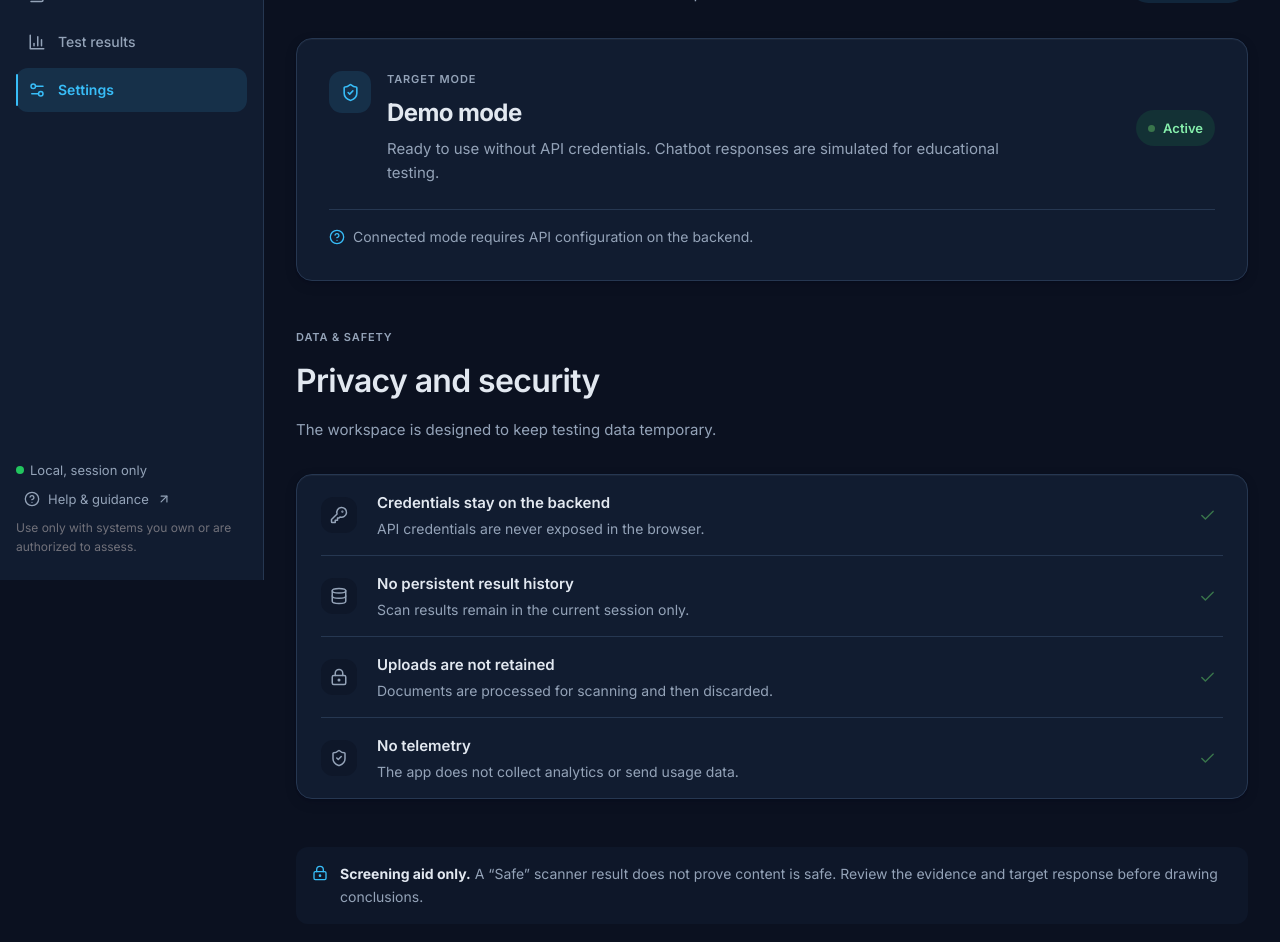
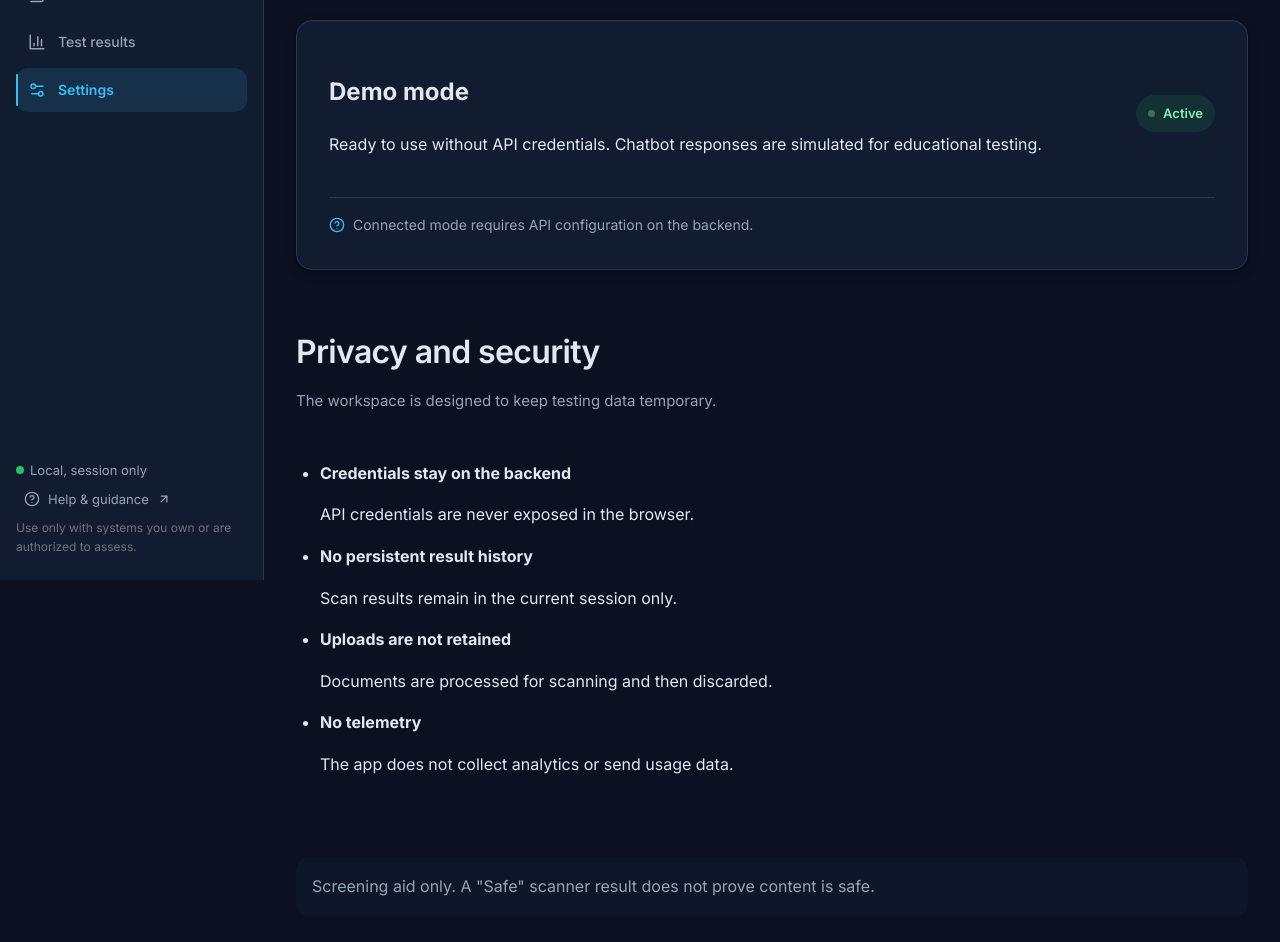
Before and after one commit to Devpal001/PromptGuard, a React (Vite) app in the folder frontend/: page /settings in a window 1280 px wide. Shown: the part 220-1162 px from the top of the page. Built offline with nearby package versions, Linux system fonts and the light colour scheme.

Commit message:
phase 3: static pages

```diff
--- a/frontend/src/pages/Overview.jsx
+++ b/frontend/src/pages/Overview.jsx
@@ -30,10 +30,6 @@ const Overview = () => (
         </div>
       </div>
       <div className="hero-visual">
-        <div className="hero-shield">
-          <ShieldCheck size={48} strokeWidth={2} />
-        </div>
-        <div className="hero-glow" />
       </div>
     </section>
 
@@ -45,18 +41,10 @@ const Overview = () => (
           <p className="section-subtitle">Current state of the PromptGuard workspace.</p>
         </div>
       </div>
-      <div className="card-grid">
-        <div className="card">
-          <div className="card-header"><div className="card-icon card-icon-cyan"><ShieldCheck size={22} /></div></div>
-          <h3 className="card-title">Detection engine</h3>
-          <p className="card-description">Rule-based screening active. Demo and Connected modes available.</p>
-        </div>
-        <div className="card">
-          <div className="card-header"><div className="card-icon card-icon-cyan"><Wifi size={22} /></div></div>
-          <h3 className="card-title">Provider</h3>
-          <p className="card-description">Gemini integration configured via backend. Test from Text Playground.</p>
-        </div>
-      </div>
+      <dl className="status-list">
+        <div><dt>Detection engine</dt><dd>Rule-based screening active. Demo and Connected modes available.</dd></div>
+        <div><dt>Provider</dt><dd>Gemini integration configured via backend. Test from Text Playground.</dd></div>
+      </dl>
     </section>
 
     <section className="section">
--- a/frontend/src/pages/Settings.jsx
+++ b/frontend/src/pages/Settings.jsx
@@ -1,47 +1,41 @@
 import React from 'react'
-import { Check, HelpCircle, Database, KeyRound, LockKeyhole, ShieldCheck, SlidersHorizontal } from 'lucide-react'
+import { HelpCircle, Database, KeyRound, LockKeyhole, ShieldCheck } from 'lucide-react'
 
 const privacyItems = [
-  { icon: KeyRound, title: 'Credentials stay on the backend', detail: 'API credentials are never exposed in the browser.' },
-  { icon: Database, title: 'No persistent result history', detail: 'Scan results remain in the current session only.' },
-  { icon: LockKeyhole, title: 'Uploads are not retained', detail: 'Documents are processed for scanning and then discarded.' },
-  { icon: ShieldCheck, title: 'No telemetry', detail: 'The app does not collect analytics or send usage data.' },
+  { title: 'Credentials stay on the backend', detail: 'API credentials are never exposed in the browser.' },
+  { title: 'No persistent result history', detail: 'Scan results remain in the current session only.' },
+  { title: 'Uploads are not retained', detail: 'Documents are processed for scanning and then discarded.' },
+  { title: 'No telemetry', detail: 'The app does not collect analytics or send usage data.' },
 ]
 
 const Settings = () => (
   <div className="tool-page settings-page">
     <header className="tool-page-heading">
       <div>
-        <span className="eyebrow muted">WORKSPACE PREFERENCES</span>
         <h1>Settings</h1>
         <p>Understand the active test mode and how this workspace handles data.</p>
       </div>
-      <span className="context-pill"><SlidersHorizontal size={15} /> Workspace</span>
     </header>
 
     <section className="surface-card settings-mode-card">
-      <div className="settings-mode-copy">
-        <span className="panel-icon panel-icon-red"><ShieldCheck size={19} /></span>
-        <div><span className="eyebrow muted">TARGET MODE</span><h2>Demo mode</h2><p>Ready to use without API credentials. Chatbot responses are simulated for educational testing.</p></div>
+      <div>
+        <h2>Demo mode</h2>
+        <p>Ready to use without API credentials. Chatbot responses are simulated for educational testing.</p>
       </div>
-      <span className="mode-status"><span /> Active</span>
-        <div className="settings-mode-footer"><HelpCircle size={16} /><span>Connected mode requires API configuration on the backend.</span></div>
+      <span className="mode-status"><span className="status-dot" /> Active</span>
+      <div className="settings-mode-footer"><HelpCircle size={16} /><span>Connected mode requires API configuration on the backend.</span></div>
     </section>
 
     <section className="section privacy-section">
       <div className="section-header">
-        <div><span className="eyebrow muted">DATA & SAFETY</span><h2 className="section-title">Privacy and security</h2><p className="section-subtitle">The workspace is designed to keep testing data temporary.</p></div>
+        <div><h2 className="section-title">Privacy and security</h2><p className="section-subtitle">The workspace is designed to keep testing data temporary.</p></div>
       </div>
-      <div className="privacy-list surface-card">
-        {privacyItems.map(({ icon: Icon, title, detail }) => (
-          <article className="privacy-item" key={title}>
-            <span className="privacy-icon"><Icon size={18} /></span>
-            <div><h3>{title}</h3><p>{detail}</p></div>
-            <Check className="privacy-check" size={17} aria-label="Enabled" />
-          </article>
+      <ul className="privacy-list">
+        {privacyItems.map(({ title, detail }) => (
+          <li key={title}><strong>{title}</strong><p>{detail}</p></li>
         ))}
-      </div>
-      <div className="settings-note"><LockKeyhole size={16} /><p><strong>Screening aid only.</strong> A “Safe” scanner result does not prove content is safe. Review the evidence and target response before drawing conclusions.</p></div>
+      </ul>
+      <p className="settings-note">Screening aid only. A "Safe" scanner result does not prove content is safe.</p>
     </section>
   </div>
 )
```
